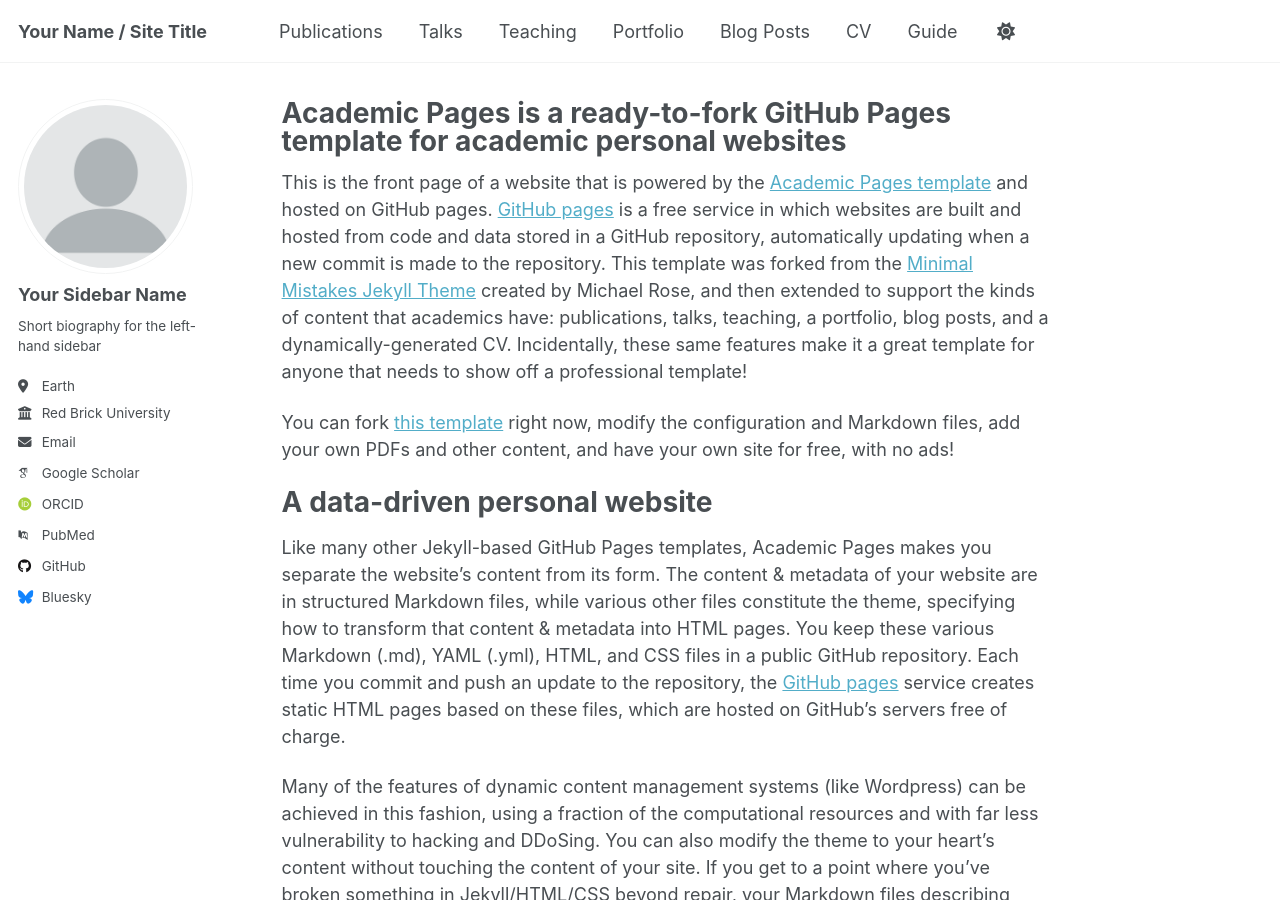
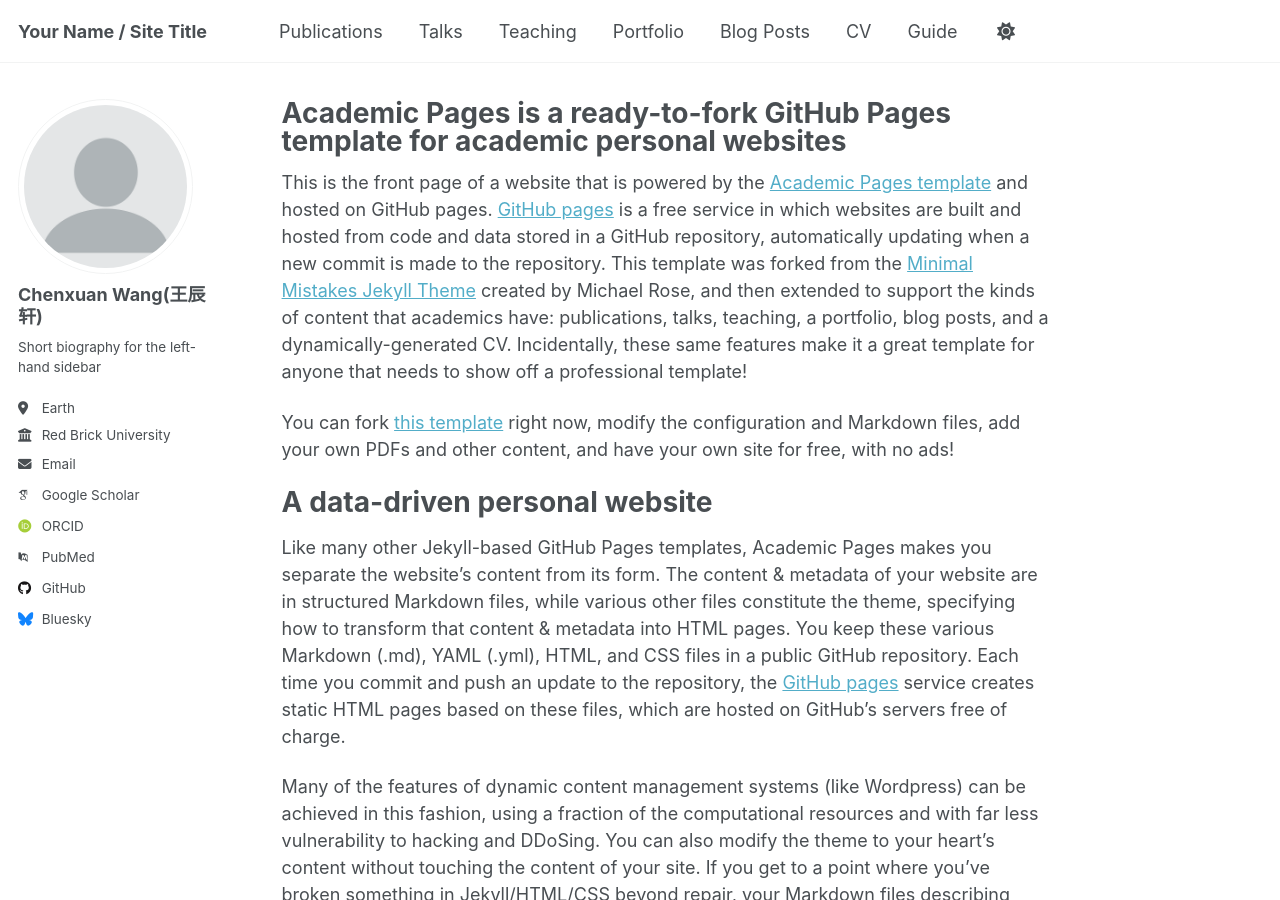
Before and after one commit to Wangcx0124/Wangcx0124.github.io, a Jekyll site: the page built from _pages/about.md, in a window 1280 px wide and 900 px high. Built offline with Jekyll 4.4.1, drawn with Linux system fonts in a browser that asks for light colours; some web fonts are replaced; a script that is not in the unit is left out.

Commit message:
Update _config.yml

```diff
--- a/_config.yml
+++ b/_config.yml
@@ -24,7 +24,7 @@ repository               : "academicpages/academicpages.github.io"
 author:
   # Biographic information
   avatar           : "profile.png"
-  name             : "Your Sidebar Name"
+  name             : "Chenxuan Wang(王辰轩)"
   pronouns         : # example: "she/her"
   bio              : "Short biography for the left-hand sidebar"
   location         : "Earth"
```
